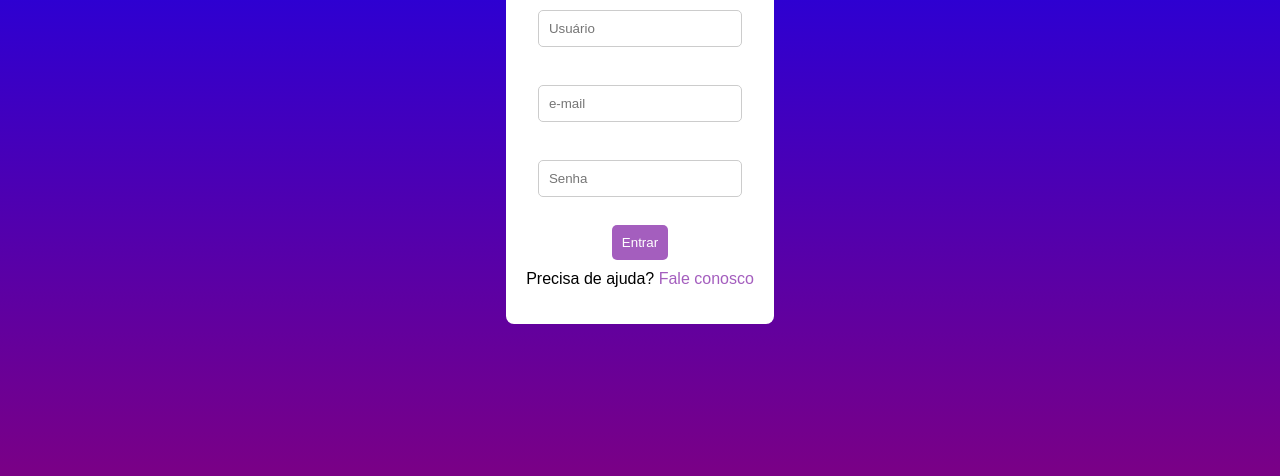
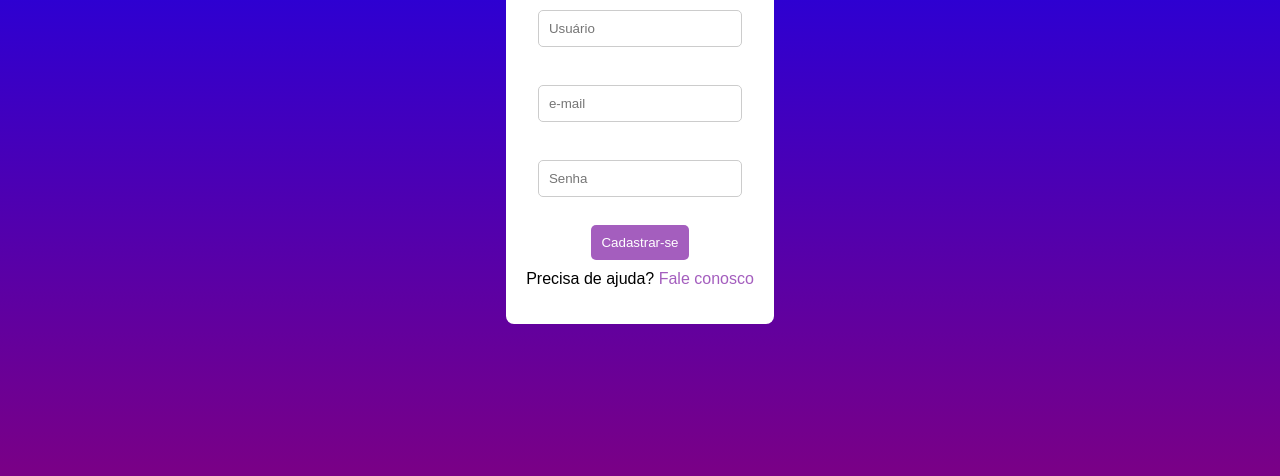
Before and after one commit to Rafael-S2-J/TCC-LOOP, a plain HTML site: page Cadastro.html in a window 1280 px wide. Shown: the part 288-764 px from the top of the page. Drawn offline with Linux system fonts and the light colour scheme.

Commit message:
Update Cadastro.html

```diff
--- a/Cadastro.html
+++ b/Cadastro.html
@@ -17,7 +17,7 @@
                 <input type="text" name="username" placeholder="Usuário" required><br><br>
                 <input type="text" email="username" placeholder="e-mail" required><br><br>
                 <input type="password" name="password" placeholder="Senha" required><br><br>
-                <input type="submit" value="Entrar">
+                <input type="submit" value="Cadastrar-se">
                 <p>Precisa de ajuda? <a href="">Fale conosco</a></p></center>
             </form>
         </div>
```
